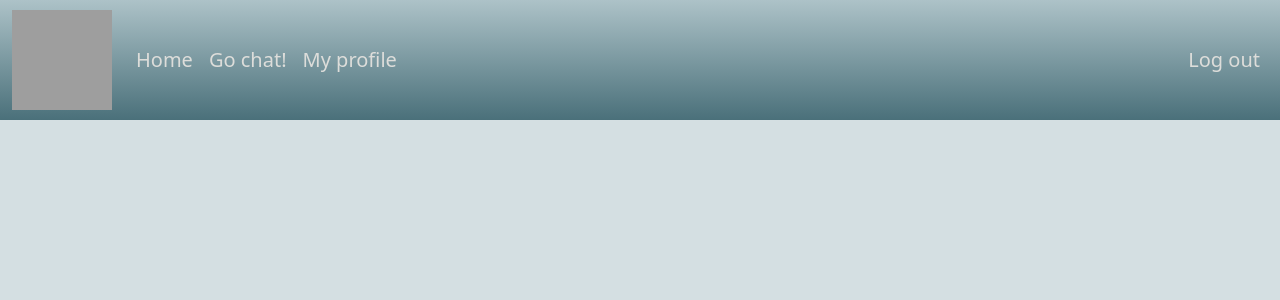
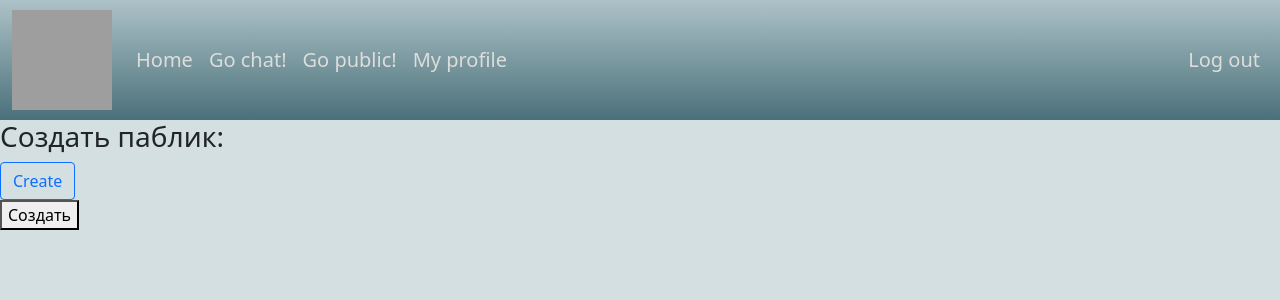
Before and after one commit to JasperStfun/TeleVeb, a Flask app: page / in a window 1280 px wide. Shown: the top 300 px of the page. Run offline with Flask 2, Linux system fonts and the light colour scheme; the visitor is signed in with stand-in values (Sample User, id 1); data comes from the database, SQL or seed files in the repository; parts of the project's set-up code (start-up, migrations or seed data) failed here and were passed over; some libraries are stand-ins or nearby versions; grey boxes are pictures that could not be loaded.

Commit message:
ls_try_public_chat_and_fail

```diff
--- a/app/forms.py
+++ b/app/forms.py
@@ -53,6 +53,7 @@ class ChatForm(FlaskForm):
                                  render_kw={"class": "form-control"})
     submit = SubmitField('Send',
                          render_kw={"class": "btn btn-outline-primary"})
+
 
 
 class SearchForm(FlaskForm):
@@ -120,3 +121,8 @@ class PrivacyEditForm(FlaskForm):
                           ('nobody', 'никто')])
     submit = SubmitField('Change',
                          render_kw={"class": "btn btn-outline-primary"})
+
+
+class CreatePublic(FlaskForm):
+    submit = SubmitField('Create',
+                         render_kw={"class": "btn btn-outline-primary"})
--- a/app/model.py
+++ b/app/model.py
@@ -38,6 +38,8 @@ class User(UserMixin, db.Model):
                                      primaryjoin=(black_list.c.user_id == id),
                                      secondaryjoin=(black_list.c.banned_id == id),
                                      backref=db.backref('black_list', lazy='dynamic'), lazy='dynamic')
+    public = db.relationship('Public_chat', backref='author', lazy='dynamic')
+
 
     def set_password(self, password):
         self.password_hash = generate_password_hash(password)
@@ -80,6 +82,7 @@ class Message(db.Model):
     content = db.Column(db.Text, nullable=True)
     published = db.Column(db.DateTime, index=True)
     message_chat_id = db.Column(db.Integer, db.ForeignKey('chat.id'))
+    public_message_id = db.Column(db.Integer, db.ForeignKey('public_chat.id'))
 
     def __repr__(self):
         return (f'<Message_id: {self.id} Chat_id: {self.message_chat_id}'
@@ -102,3 +105,9 @@ class Chat(db.Model):
 class UserArchive(db.Model):
     id = db.Column(db.Integer, primary_key=True)
     username = db.Column(db.String(21), nullable=False, unique=True)
+
+
+class Public_chat(db.Model):
+    id = db.Column(db.Integer, primary_key=True)
+    users = db.Column(db.Integer, db.ForeignKey('user.id'))
+    unique_number = db.Column(db.String, nullable=False, unique=True)
--- a/app/routes.py
+++ b/app/routes.py
@@ -3,25 +3,29 @@ import uuid
 from flask import render_template, flash, redirect, request, url_for
 from app import app, db, socketio
 from app.forms import ChatForm, EmailEditForm, LoginForm, ProfileForm, RegistrationForm, UsernameEditForm, \
-    PrivacyEditForm
+    PrivacyEditForm, CreatePublic
 from app.forms import SearchForm
 from flask_login import current_user, login_user, login_required, logout_user
-from app.model import Message, User, Chat, UserArchive
+from app.model import Message, User, Chat, UserArchive, Public_chat
 from werkzeug.urls import url_parse
 from flask_socketio import emit, join_room
 from datetime import datetime
-from werkzeug.utils import secure_filename
+from werkzeug.utils import secure_filename, validate_arguments
 import os
 from PIL import Image, ImageOps, ImageDraw
 
 
 @app.route('/')
-@app.route('/index')
+@app.route('/index', methods=['GET', 'POST'])
 @login_required
 def index():
     user = User.query.filter(User.id == current_user.id).first()
     avatar = user.avatar
-    return render_template('index.html', title='Home', current_user=current_user, avatar=avatar)
+    form = CreatePublic()
+    if form.validate_on_submit():
+        create_public(user=user)
+    return render_template('index.html', title='Home', current_user=current_user, avatar=avatar,
+                           form=form)
 
 
 @app.route('/friends/<username>')
@@ -156,6 +160,59 @@ def logout():
     return redirect(url_for('index'))
 
 
+@app.route('/welcome_to_public/', methods=['GET', 'POST'])
+def welcome_to_public():
+    if current_user.is_authenticated:
+        users = User.query.filter(User.username != current_user.username).all()
+        public = Public_chat.query.filter(Public_chat.id)
+        search_form = SearchForm()
+        if search_form.validate_on_submit():
+            content = search_form.search.data
+            search_result = User.query.filter(User.username == content).first()
+            if search_result is not None:
+                search_result = search_result.username
+                return render_template('welcome_to_public.html', users=users, search_form=search_form,
+                                       search_result=search_result)
+            else:
+                flash('User not found')
+                return render_template('welcome_to_public.html',
+                                       users=users, search_form=search_form)
+        else:
+            return render_template('welcome_to_public.html',
+                                   users=users, search_form=search_form, public=public)
+    flash('Login or register')
+    return redirect(url_for('login'))
+
+
+@app.route('/welcome_to_public/<pk>', methods=['GET', 'POST'])
+def public_chat(pk):
+    if current_user.is_authenticated:
+        user = current_user
+        public = Public_chat.query.filter(Public_chat.id == pk).first_or_404()
+        if public is None:
+            public = create_public(user, public)
+            public_id = public.id
+        else:
+            public_id = public.id
+        public_form = ChatForm()
+        all_messages = Message.query.filter(Message.public_message_id == public_id).all()
+        return render_template('public_chat.html', user=user, public=public, public_id=public_id,
+                               public_form=public_form, all_messages=all_messages)
+    flash('Login or register')
+    return redirect(url_for('login'))
+
+
+def create_public(user, public):
+    is_uniq_number_exists = True
+    while is_uniq_number_exists:
+        unique_number = str(uuid.uuid4())
+        is_uniq_number_exists = Chat.query.filter(Chat.unique_number == unique_number).first()
+    public = Public_chat(users=user.id, unique_number=unique_number)
+    db.session.add(public)
+    db.session.commit()
+    return public
+
+
 @app.route('/welcome_to_chat/', methods=['GET', 'POST'])
 def welcome_to_chat():
     if current_user.is_authenticated:
@@ -241,6 +298,13 @@ def join(chat_id):
     join_room(room)
 
 
+@socketio.on('join_public')
+def join_public(public_id):
+    public = Public_chat.query.filter(Public_chat.id == public_id).first_or_404()
+    room = public.unique_number
+    join_room(room)
+
+
 @app.route('/profile/<pk>', methods=['GET', 'POST'])
 def user_profile(pk):
     if current_user.is_authenticated:
--- a/app/templates/base.html
+++ b/app/templates/base.html
@@ -33,6 +33,7 @@
                         {% else %}
                             <a class="nav-link" id="link" href="{{ url_for('index') }}">Home</a>
                             <a class="nav-link" id="link" href="{{ url_for('welcome_to_chat') }}">Go chat!</a>
+                            <a class="nav-link" id="link" href="{{ url_for('welcome_to_public') }}">Go public!</a>
                             <a class="nav-link" id="link" href="{{ url_for('user_profile', pk=current_user.id) }}">My profile</a>
                         {% endif %}
                     </div>
--- a/app/templates/index.html
+++ b/app/templates/index.html
@@ -3,6 +3,17 @@
 <html>
     <body>
         {% block content %}
+          <form action="" method="GET">
+            <h3>Создать паблик:</h3>
+               {{ form.submit }}
+            {% for public_chat in public %}
+            <a href="{{ public.id }}">{{ public_chat }}</a>
+            {% endfor %}
+           </form>
+           <form action="/welcome_to_public">
+
+            <button>Создать</button>
+        </form>
         {% endblock %}
     </body>
 </html>
```
Also changed, not shown: app/templates/public_chat.html (added, +52 -0 lines), app/templates/welcome_to_public.html (added, +26 -0 lines).
